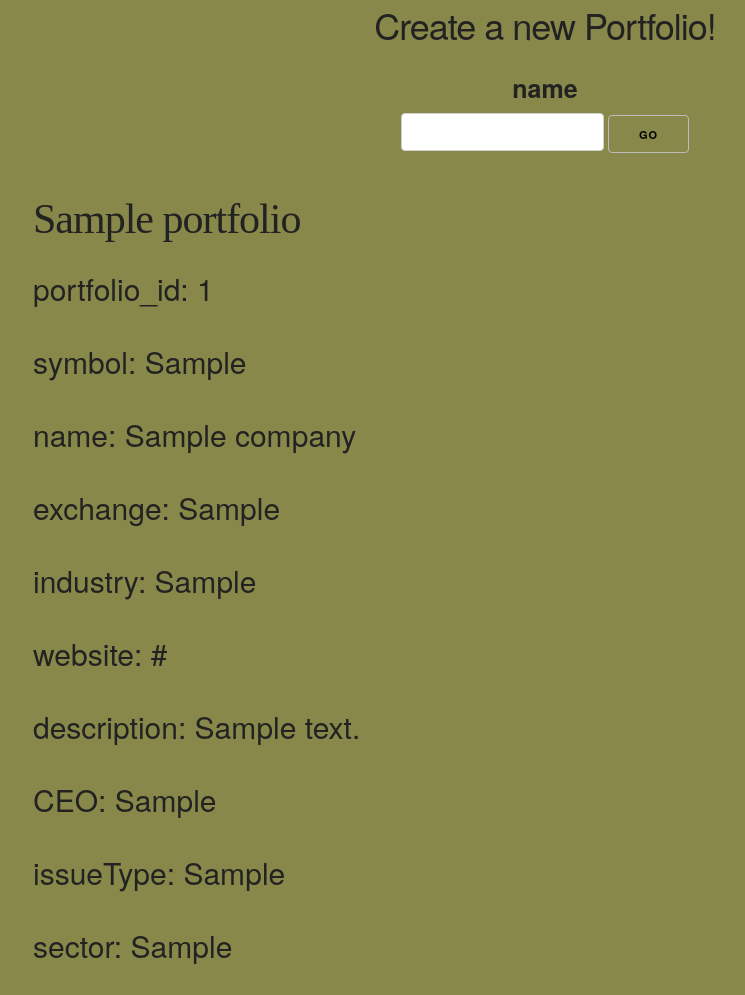
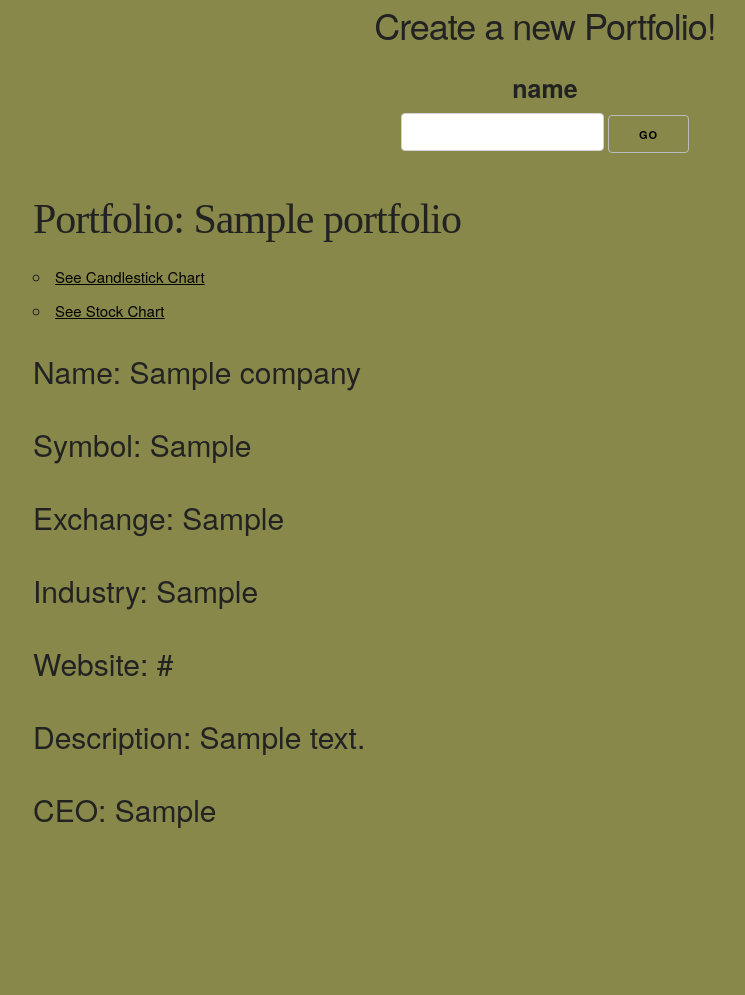
Before and after one commit to joyliao07/stock_portfolio, a Flask app: page /portfolio in a window 1280 px wide. Shown: the part 131-1126 px from the top of the page, without its empty margins (95-840 px from the left). After the commit the page ends 959 px from the top, so only its background shows below. Run offline with Flask 2, Linux system fonts and the light colour scheme; the visitor is signed in with stand-in values (Sample User, id 1); tables that the repository leaves empty hold one stand-in row (values such as "Sample post"); some web fonts are replaced.

Commit message:
set up new routes and html

```diff
--- a/app/routes.py
+++ b/app/routes.py
@@ -157,3 +157,35 @@ def portfolio_detail():
 
     companies = Company.query.filter(Company.portfolio_id.in_(port_ids)).all()
     return render_template('portfolio.html', companies=companies, form=form)
+
+
+@app.route('/candlestick_chart', methods=['GET', 'POST'])
+# @login_required
+def candlestick_chart():
+    """To generate a candlestick chart of the chosen company."""
+
+    if 1 == 1:
+        # 5 YEARS OF HISTORY IS AVAILABLE
+        print('routed to "1"')
+
+
+
+        return render_template('candlestick_chart.html')
+    else:
+        # 5-YEAR DATA IS NOT AVAILABLE
+        flash('Company does not have a 5-year history.')
+        return redirect(url_for('.company_search'))
+
+
+
+@app.route('/stock_chart', methods=['GET', 'POST'])
+# @login_required
+def stock_chart():
+    """To generate a stock chart of the chosen company."""
+
+    return render_template('stock_chart.html')
+    # if 0
+    #     # IF THE CHOSEN COMPANY IS VALID
+    #     # pass
+    # else:
+        # GENERATE A CANDLESTICK CHART HERE
--- a/app/templates/portfolio.html
+++ b/app/templates/portfolio.html
@@ -16,17 +16,23 @@
   <div>
     {% for company in companies %}
       <div class="city">
-        <h2>{{ company.portfolio.name }}</h2>
-        <p>portfolio_id: {{ company.portfolio_id }}</p>
-        <p>symbol: {{ company.symbol }}</p>
-        <p>name: {{ company.companyName }}</p>
-        <p>exchange: {{ company.exchange }}</p>
-        <p>industry: {{ company.industry }}</p>
-        <p>website: {{ company.website }}</p>
-        <p>description: {{ company.description }}</p>
+        <h2>Portfolio: {{ company.portfolio.name }}</h2>
+
+      <nav>
+        <ul>
+          <li><a href="{{ url_for(".candlestick_chart") }}">See Candlestick Chart</a></li>
+          <li><a href="{{ url_for(".stock_chart") }}">See Stock Chart</a></li>
+        </ul>
+      </nav>
+
+
+        <p>Name: {{ company.companyName }}</p>
+        <p>Symbol: {{ company.symbol }}</p>
+        <p>Exchange: {{ company.exchange }}</p>
+        <p>Industry: {{ company.industry }}</p>
+        <p>Website: {{ company.website }}</p>
+        <p>Description: {{ company.description }}</p>
         <p>CEO: {{ company.CEO }}</p>
-        <p>issueType: {{ company.issueType }}</p>
-        <p>sector: {{ company.sector }}</p>
 
       </div>
     {% endfor %}
```
Also changed, not shown: app/templates/candlestick_chart.html (added, +11 -0 lines), app/templates/stock_chart.html (added, +11 -0 lines), 2 other files.
